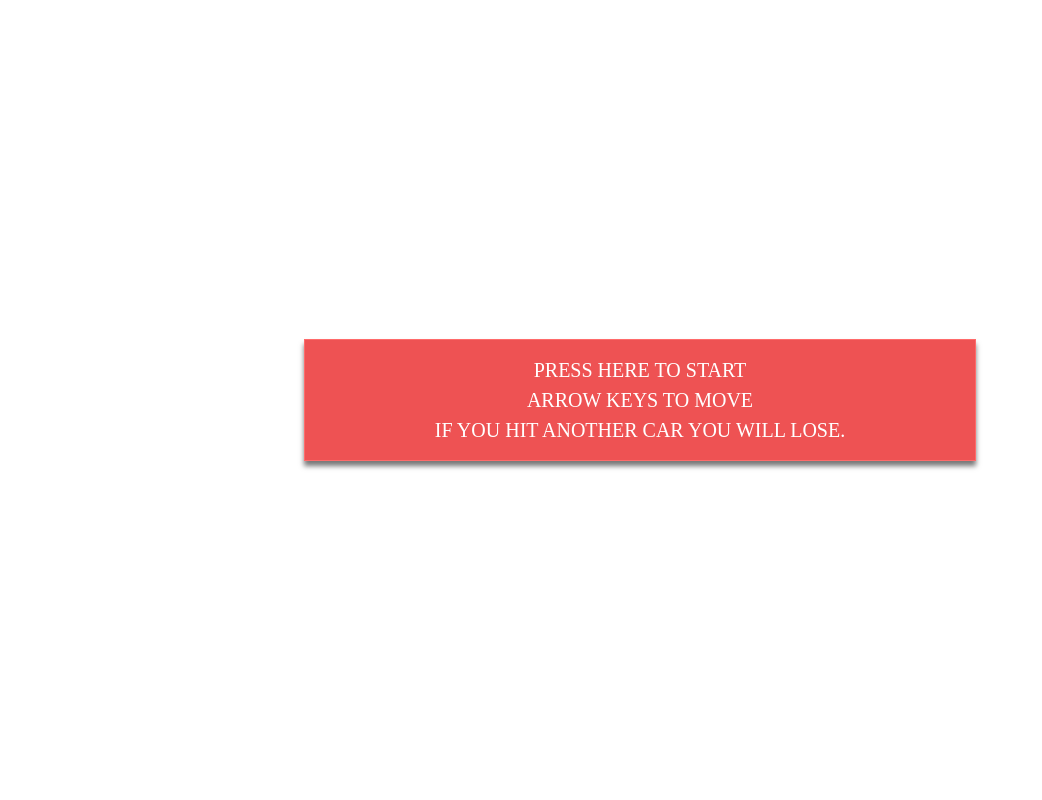
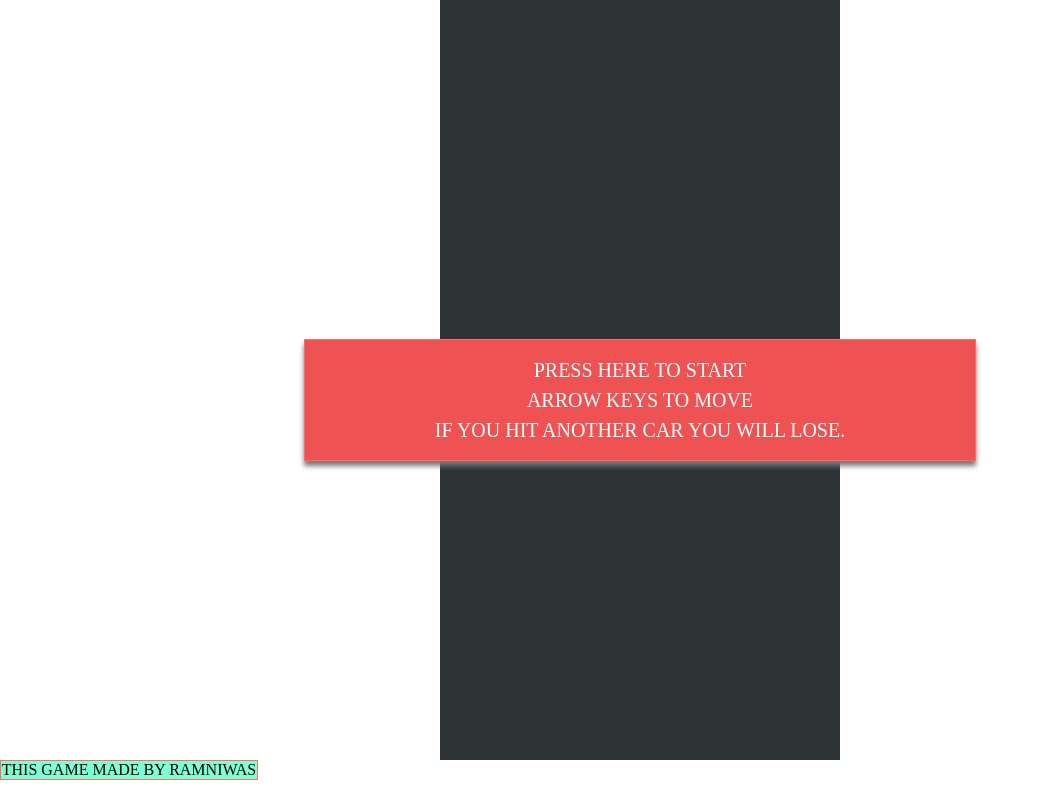
Before and after one commit to RamniwasMahala007/F1-race-car-game, a plain HTML site: page index.html in a window 1280 px wide. Shown: the whole page, without its empty margins (0-1042 px from the left). Drawn offline with Linux system fonts and the light colour scheme.

Commit message:
updating the last code of game and image is changed

```diff
--- a/css/style.css
+++ b/css/style.css
@@ -10,11 +10,11 @@
     height: 70px;
     background: red;
     position: absolute;
-    bottom: 120px;
+    bottom: 100px;
 }
 .gamearea{
     width: 400px;
-    height: 100vh;
+    height: 95vh;
     background: #2d3436;
     margin: auto;
     position: relative;
@@ -25,7 +25,7 @@
     height: 100px;
     background: whitesmoke;
     position: absolute;
-    margin-left: 195px;
+    margin-left: 200px;
 }
 .score{
     position: absolute;
@@ -64,3 +64,11 @@
     box-shadow: 0 5px 5px #777;
 
 }
+.create{
+    position: absolute;
+    background-color: aquamarine;
+    width: 20%;
+    text-align: center;
+    text-transform: uppercase;
+    border: 1px solid #ff6b6b;
+}
--- a/index.html
+++ b/index.html
@@ -10,6 +10,7 @@
 </head>
 <body>
     <div class="cargame">
+
         <div class="score"></div>
         <div class="startscreen">
             <p>Press here to start <br>
@@ -17,7 +18,12 @@
                If you hit another car you will lose.
            </p>
         </div>
-        <div class="gamearea hide">  </div>
+
+        <div class="gamearea">  </div>
+    </div>
+    <div class="create">
+
+        <P>this game made by ramniwas</P>
     </div>
 
 </body>
--- a/js/text.js
+++ b/js/text.js
@@ -118,8 +118,13 @@ function gameplay(){
 
 function start(){
 
-    gamearea.classList.remove('hide');
+   // gamearea.classList.remove('hide');
+
     startscreen.classList.add('hide');
+
+
+    gamearea.innerHTML = "";
+
 
     player.start = true;
     player.score = 0;
```
Also changed, not shown: images.jpg (deleted), race.png (added), 1 other file.
